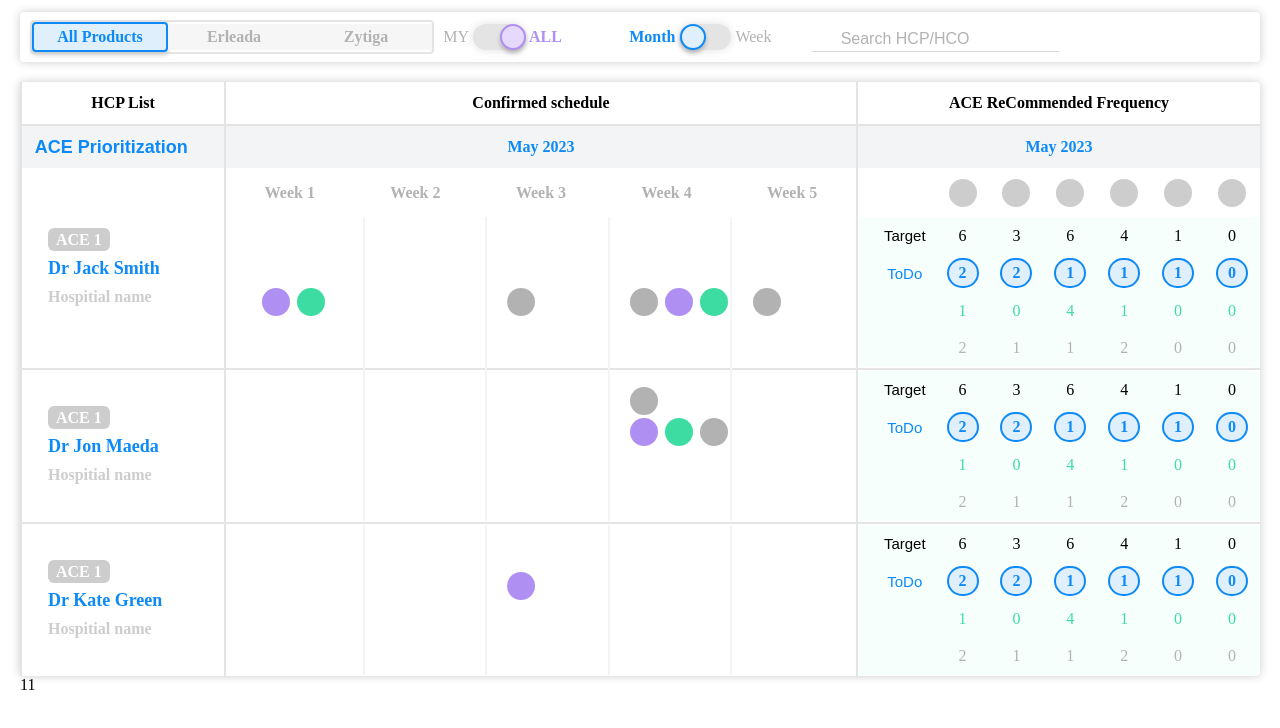
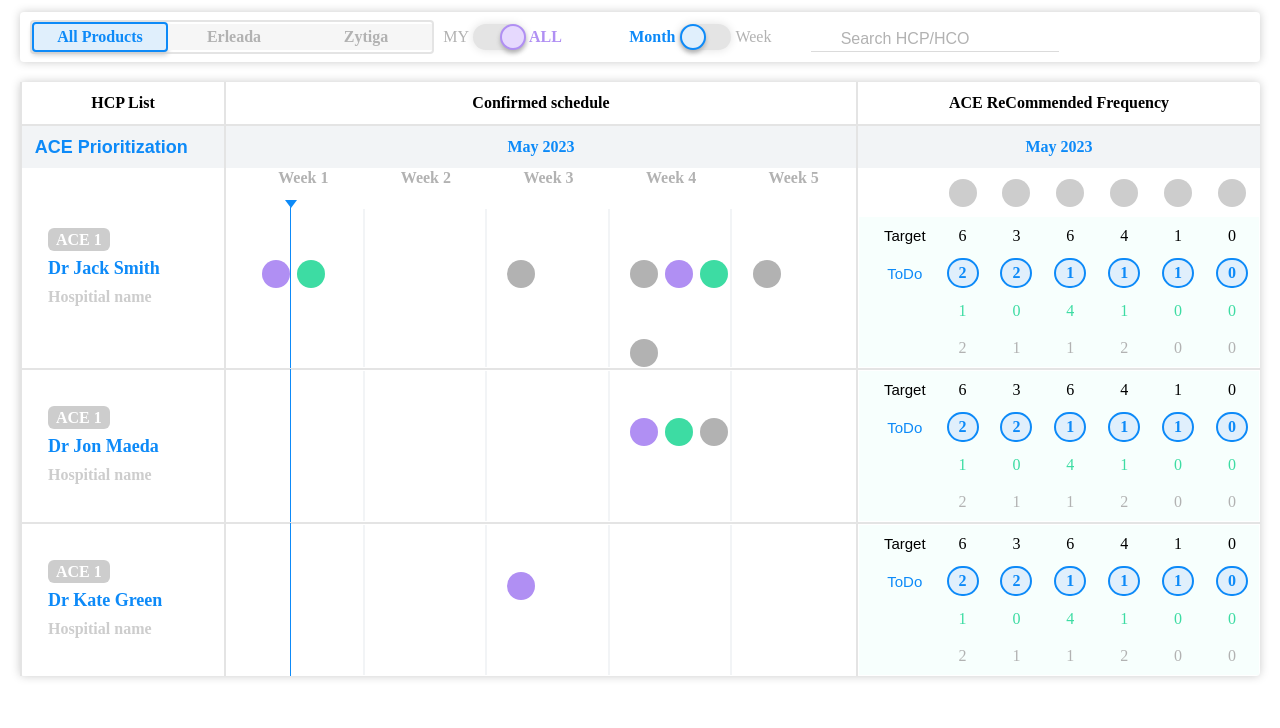
Before and after one commit to wjing-zz/ng-practise, an Angular app: page /home in a window 1280 px wide. Shown: the top 728 px of the page. Built offline with nearby package versions, Linux system fonts and the light colour scheme; a web font is replaced by a local one.

Commit message:
feat: add current date pointer

```diff
--- a/src/app/home/schedule-board/schedule-board.component.html
+++ b/src/app/home/schedule-board/schedule-board.component.html
@@ -48,4 +48,3 @@
     </div>
 
 </div>
-<div class="current-line">11</div>
--- a/src/app/home/schedule-board/schedule-details/schedule-details.component.html
+++ b/src/app/home/schedule-board/schedule-details/schedule-details.component.html
@@ -1,10 +1,11 @@
 
  <!-- Month -->
-<div *ngIf="!isMonthOrWeek" style="height: 100%;">
-    <div class="grid-container first-row" *ngIf="isFirstRow">
+<div class="schedule-details-container" *ngIf="!isMonthOrWeek" [ngClass]="isFirstRow ? 'first-row':''">
+    <div class="grid-container header">
         <div *ngFor="let i of weeks;let index=index" class="icon-gray">Week {{index+1}}</div>
     </div>
-    <div class="grid-container" style="height: 100%;">
+    <div class="grid-container body">
+        <div class="current-date-pointer"></div>
         <div *ngFor="let detail of listDetails;let index = index" class="grid-item">
             <div *ngFor="let item of detail" class="icon-dispaly">
                 <span *ngIf="item.owner == 'my'" class="icon-background">
@@ -19,11 +20,11 @@
     </div>
 </div>
 <!-- Week -->
-<div *ngIf="isMonthOrWeek" style="height: 100%;">
-    <div class="grid-container first-row" *ngIf="isFirstRow">
+<div class="schedule-details-container" *ngIf="isMonthOrWeek" [ngClass]="isFirstRow ? 'first-row':''">
+    <div class="grid-container header">
         <div *ngFor="let day of oneWeek;let index=index" class="icon-gray">{{day}}</div>
     </div>
-    <div class="grid-container" style="height: 100%;">
+    <div class="grid-container body" style="height: 100%;">
         <div *ngFor="let detail of listDetails;let index = index" class="grid-item">
             <div *ngFor="let item of detail" class="icon-dispaly">
                 <span *ngIf="item.owner == 'my'" class="icon-background">
--- a/src/app/home/schedule-board/schedule-details/schedule-details.component.scss
+++ b/src/app/home/schedule-board/schedule-details/schedule-details.component.scss
@@ -1,27 +1,71 @@
-@import '../../../shared/scss/common.scss';
+@import "../../../shared/scss/common.scss";
+
+.schedule-details-container {
+  height: 100%;
+
+  &.first-row {
+    .grid-container.header {
+      display: grid;
+    }
+    .grid-container.body {
+      height: 80%;
+    }
+
+    .grid-container {
+      .current-date-pointer {
+        &::before {
+          content: " ";
+          display: inline-block;
+          width: 0;
+          height: 0;
+          border: 6px solid transparent;
+          border-top: 8px solid $blue;
+          position: absolute;
+          left: -5px;
+          top: -7px;
+        }
+      }
+    }
+  }
+
+  .grid-container.header {
+    display: none;
+    height: 20%;
+  }
+
+  .grid-container.body {
+    height: 100%;
+  }
 
   .grid-container {
     display: grid;
-    grid-template-columns:repeat( auto-fit, minmax(100px, 1fr) );
+    grid-template-columns: repeat(auto-fit, minmax(100px, 1fr));
     grid-template-rows: repeat(auto-fill);
-    padding-left:15px;
+    padding-left: 15px;
     text-align: center;
+    position: relative;
 
+    .current-date-pointer {
+      position: absolute;
+      width: 1px;
+      height: calc(100% + 3px);
+      background-color: $blue;
+      left: 10%;
+      top: -2px;
+      z-index: 2;
     }
-  .first-row{
-    padding: 15px 0px;
   }
 
-  .icon-gray{
+  .icon-gray {
     color: $icon-dark-gray;
   }
-.icon-dispaly{
+  .icon-dispaly {
     display: table-cell;
   }
-.icon{
+  .icon {
     color: #ffffff;
   }
-.icon-background{
+  .icon-background {
     background-color: $icon-purple;
     border-radius: 20px;
     padding: 4px;
@@ -31,26 +75,28 @@
     height: 20px;
     text-align: center;
   }
-.back-green{
+  .back-green {
     background-color: $icon-green;
   }
-.back-gray{
+  .back-gray {
     background-color: $icon-dark-gray;
   }
 
-.current-line{
-  width:10px;
-  height:400px;
+  .current-line {
+    width: 10px;
+    height: 400px;
     border-right: solid $blue 1px;
   }
 
-.grid-item{
+  .grid-item {
     display: inline-grid;
     grid-template-rows: 50% 50%;
     grid-template-columns: repeat(auto-fill, 35px);
     justify-content: center;
     align-items: end;
+    position: relative;
   }
-.grid-container .grid-item:not(:last-child){
-  border-right:2px solid $back-ground;
+  .grid-container .grid-item:not(:last-child) {
+    border-right: 2px solid $back-ground;
   }
+}
```
Lines whose indentation alone changed are shown as unchanged.
